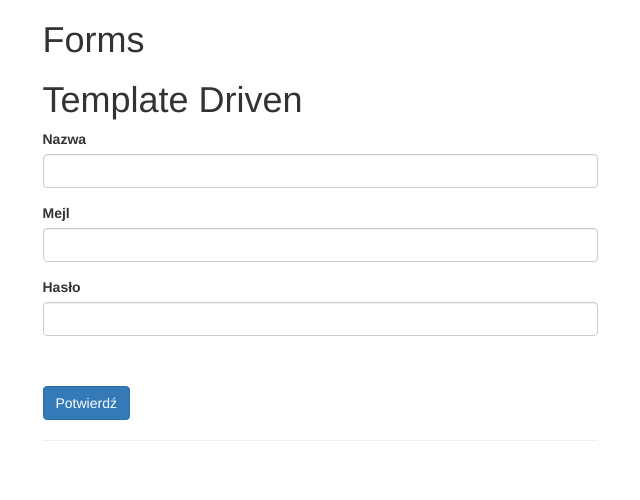
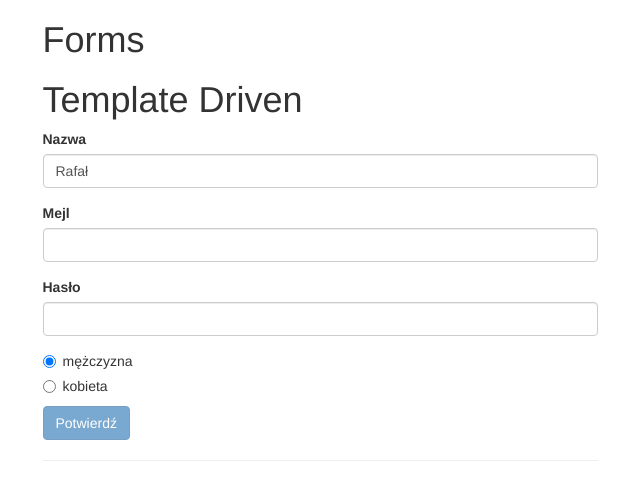
Before and after one commit to qh4r/angular_2_fun, an Angular app in the folder forms_fun/: page / in a window 1280 px wide. Shown: the top 500 px of the page, without its empty margins (320-960 px from the left). Built offline with nearby package versions, Linux system fonts and the light colour scheme.

Commit message:
More fun with forms using tempalte approach

```diff
--- a/forms_fun/src/app/forms/template-drivern/template-drivern.component.css
+++ b/forms_fun/src/app/forms/template-drivern/template-drivern.component.css
@@ -2,3 +2,7 @@ input.ng-touched.ng-invalid {
   border: 1px solid crimson;
   background-color: #ffc8cd;
 }
+
+input.ng-invalid + div {
+  color: crimson;
+}
--- a/forms_fun/src/app/forms/template-drivern/template-drivern.component.html
+++ b/forms_fun/src/app/forms/template-drivern/template-drivern.component.html
@@ -2,23 +2,41 @@
 <!-- ngForm jest tworzone przez ng2 w tle -->
 <form (ngSubmit)="onSubmit(f)" #f="ngForm">
   <!-- przypisuje ngForm ktore bedzie zawierac zadeklarowane tu pola do zmiennej f ktora potem przekazujemy -->
-  <div>
+  <div ngModelGroup="userInfo">
+    <!-- ngModelGroup wrapuje po prostu dana sekcje w obiek -->
     <div class="form-group">
       <label for="username">Nazwa</label>
-      <input type="text" id="username" class="form-control" ngModel name="username" required>
+      <!-- samo ngModel - sygnalizuje ze element ma znalezc sie w ngForm, [ngModel] dodatkowo binduje wartosc z modelu
+          - jednostronnie, np wczytanie wartosci na start -->
+      <input type="text" id="username" class="form-control" [ngModel]="user.username" name="username" required #username="ngModel">
+      <div *ngIf="!username.valid && username.touched">
+        Nazwa nie może być pusta
+      </div>
       <!-- samo ngModel oznacza  po prostu ze angular bedzie sledzil to pole w formularzu  bez ([]) to nie 2 way binding-->
     </div>
     <div class="form-group">
       <label for="email">Mejl</label>
-      <input type="text" id="email" class="form-control" ngModel name="email" required pattern="[a-zA-Z0-9_\-+.]+@[a-zA-Z0-9_\-+.]+\.[a-zA-Z]{2,3}">
+      <input type="text" id="email" class="form-control" [ngModel]="user.email" name="email" required
+             pattern="[a-zA-Z0-9_\-+.]+@[a-zA-Z0-9_\-+.]+\.[a-zA-Z]{2,3}" #email="ngModel">
+      <!-- #email=ngmodel odnosi sie do kontrolki ktora tworzy angular (po przekazaniu mu ngModel jako parametry -->
+      <div *ngIf="!email.valid && email.touched">
+        Błędny format email
+      </div>
     </div>
-    <div class="form-group">
-      <label for="password">Hasło</label>
-      <input type="password" id="password" class="form-control" ngModel name="password" required>
+  </div>
+  <div class="form-group">
+    <label for="password">Hasło</label>
+    <input type="password" id="password" class="form-control" [ngModel]="user.password" name="password" required #password="ngModel">
+    <div *ngIf="!password.valid && password.touched">
+      Hasło nie może być puste
     </div>
-    <div class="radio">
-      <label></label>
-    </div>
-    <button class="btn btn-primary" type="submit">Potwierdź</button>
   </div>
+  <div class="radio" *ngFor="let g of gender">
+    <label>
+      <input type="radio" name="gender" [value]="g" [ngModel]="user.gender" id="gender">
+      {{g}}
+    </label>
+    <!-- jesli value i ngModel na starcie sa takie same to angular sam zaznacza odpowiednie radio -->
+  </div>
+  <button class="btn btn-primary" type="submit" [disabled]="!f.valid">Potwierdź</button>
 </form>
--- a/forms_fun/src/app/forms/template-drivern/template-drivern.component.ts
+++ b/forms_fun/src/app/forms/template-drivern/template-drivern.component.ts
@@ -7,6 +7,17 @@ import {NgForm} from "@angular/forms";
   styleUrls: ['./template-drivern.component.css']
 })
 export class TemplateDrivernComponent implements OnInit {
+  user = {
+    username: 'Rafał',
+    email: '',
+    password:'',
+    gender: 'mężczyzna'
+  };
+
+  gender = [
+    'mężczyzna',
+    'kobieta'
+  ];
 
   constructor() { }
 
@@ -14,7 +25,7 @@ export class TemplateDrivernComponent implements OnInit {
   }
 
   onSubmit(form: NgForm){
-    console.log(form, form.valid);
+    console.log(form, form.form.value, form.valid);
   }
 
 }
```
